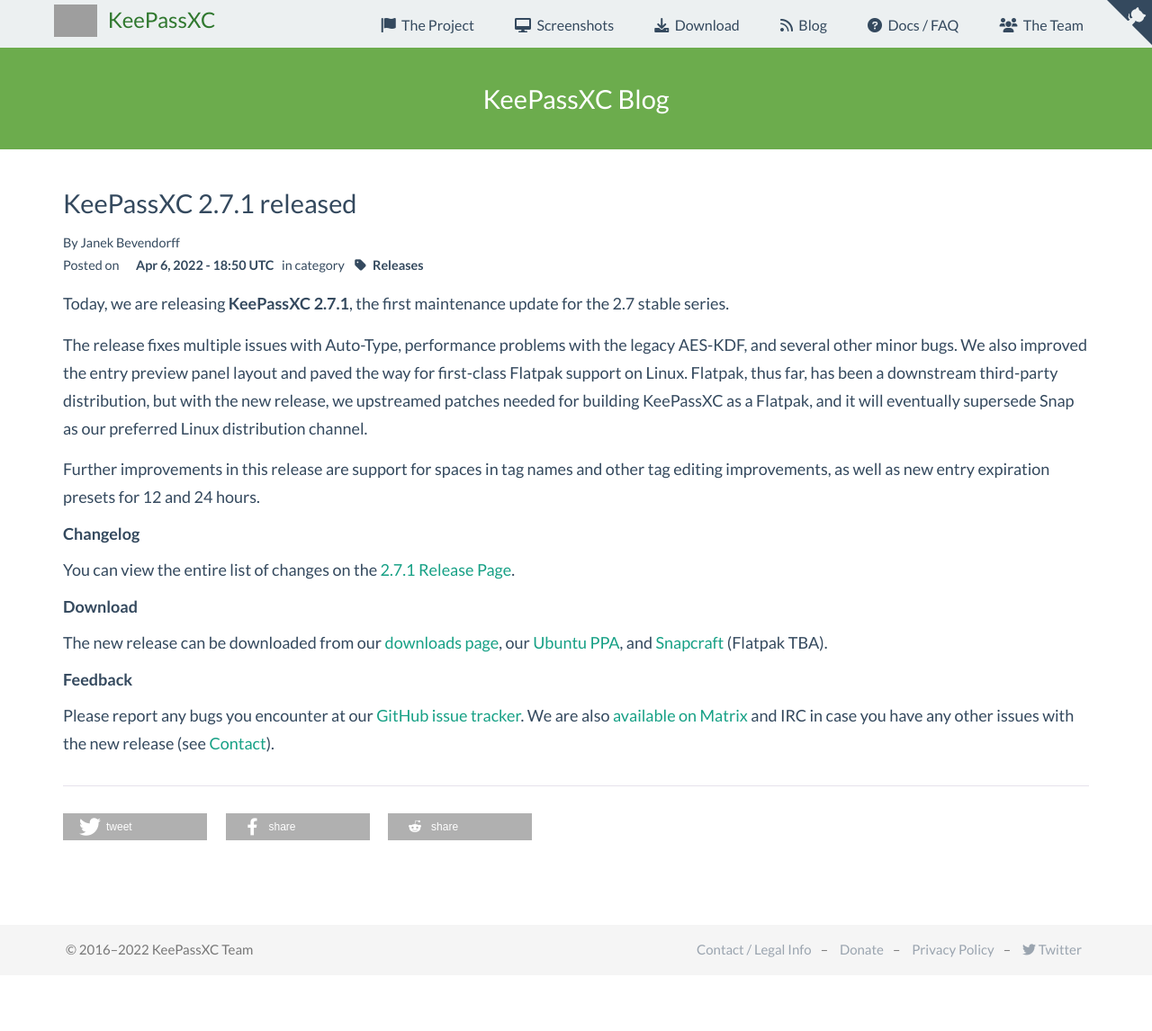
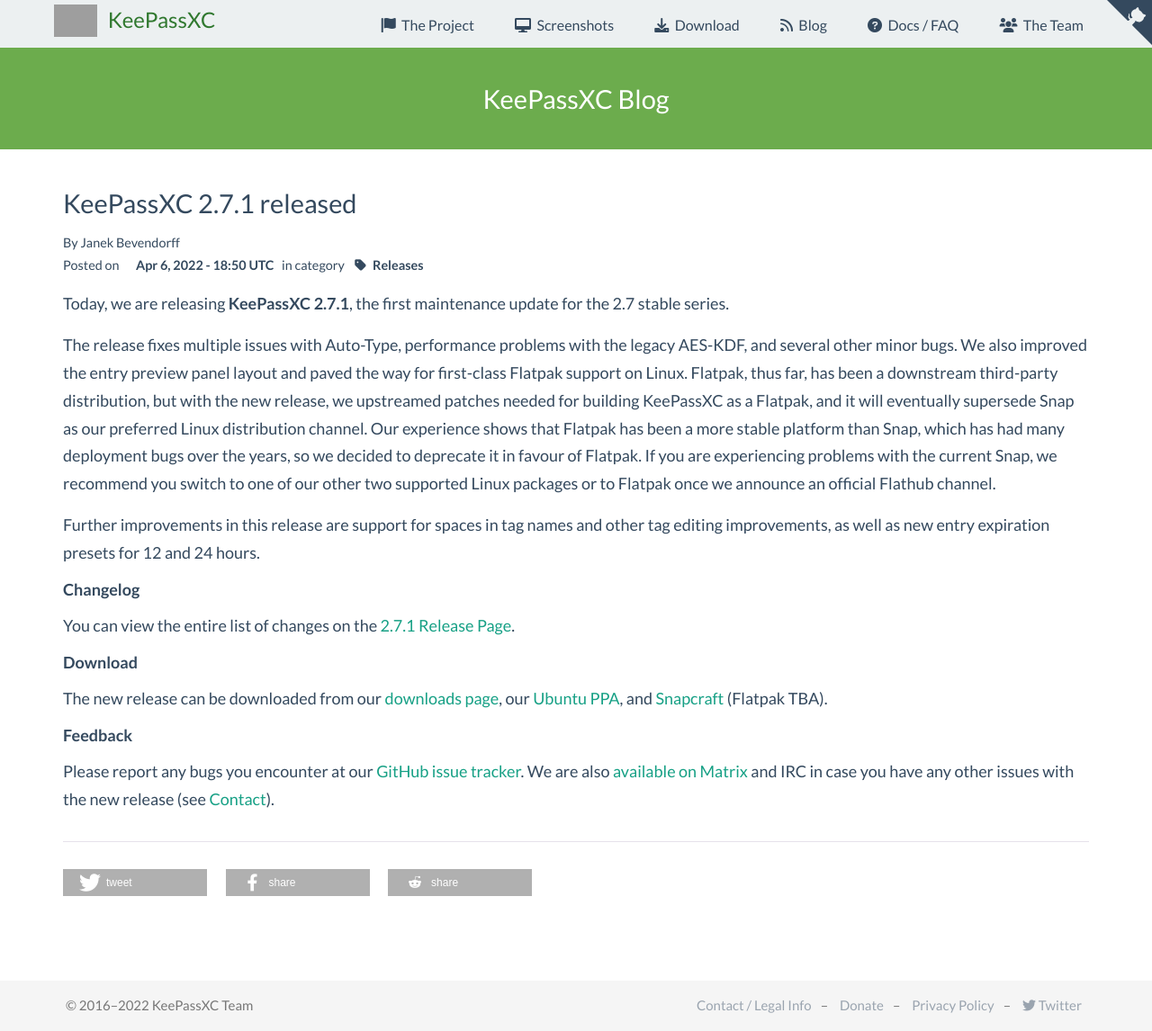
Before and after one commit to keepassxreboot/keepassxc-org, a Jekyll site: the page built from blog/_posts/2022-04-06-2.7.1-released.md, in a window 1280 px wide. Shown: the whole page at 90% size. Built offline with Jekyll 4.4.1, drawn with Linux system fonts in a browser that asks for light colours; comment, search, counter and statistics services are not loaded; before the commit the page ends 1084 px from its top, so only the background shows below that; grey boxes are pictures that could not be loaded.

Commit message:
Add further notes about Flatpak vs Snap

```diff
--- a/blog/_posts/2022-04-06-2.7.1-released.md
+++ b/blog/_posts/2022-04-06-2.7.1-released.md
@@ -12,7 +12,7 @@
 
 Today, we are releasing **KeePassXC 2.7.1**, the first maintenance update for the 2.7 stable series.
 
-The release fixes multiple issues with Auto-Type, performance problems with the legacy AES-KDF, and several other minor bugs. We also improved the entry preview panel layout and paved the way for first-class Flatpak support on Linux.  Flatpak, thus far, has been a downstream third-party distribution, but with the new release, we upstreamed patches needed for building KeePassXC as a Flatpak, and it will eventually supersede Snap as our preferred Linux distribution channel.
+The release fixes multiple issues with Auto-Type, performance problems with the legacy AES-KDF, and several other minor bugs. We also improved the entry preview panel layout and paved the way for first-class Flatpak support on Linux.  Flatpak, thus far, has been a downstream third-party distribution, but with the new release, we upstreamed patches needed for building KeePassXC as a Flatpak, and it will eventually supersede Snap as our preferred Linux distribution channel. Our experience shows that Flatpak has been a more stable platform than Snap, which has had many deployment bugs over the years, so we decided to deprecate it in favour of Flatpak. If you are experiencing problems with the current Snap, we recommend you switch to one of our other two supported Linux packages or to Flatpak once we announce an official Flathub channel.
 
 Further improvements in this release are support for spaces in tag names and other tag editing improvements, as well as new entry expiration presets for 12 and 24 hours.
 
```
